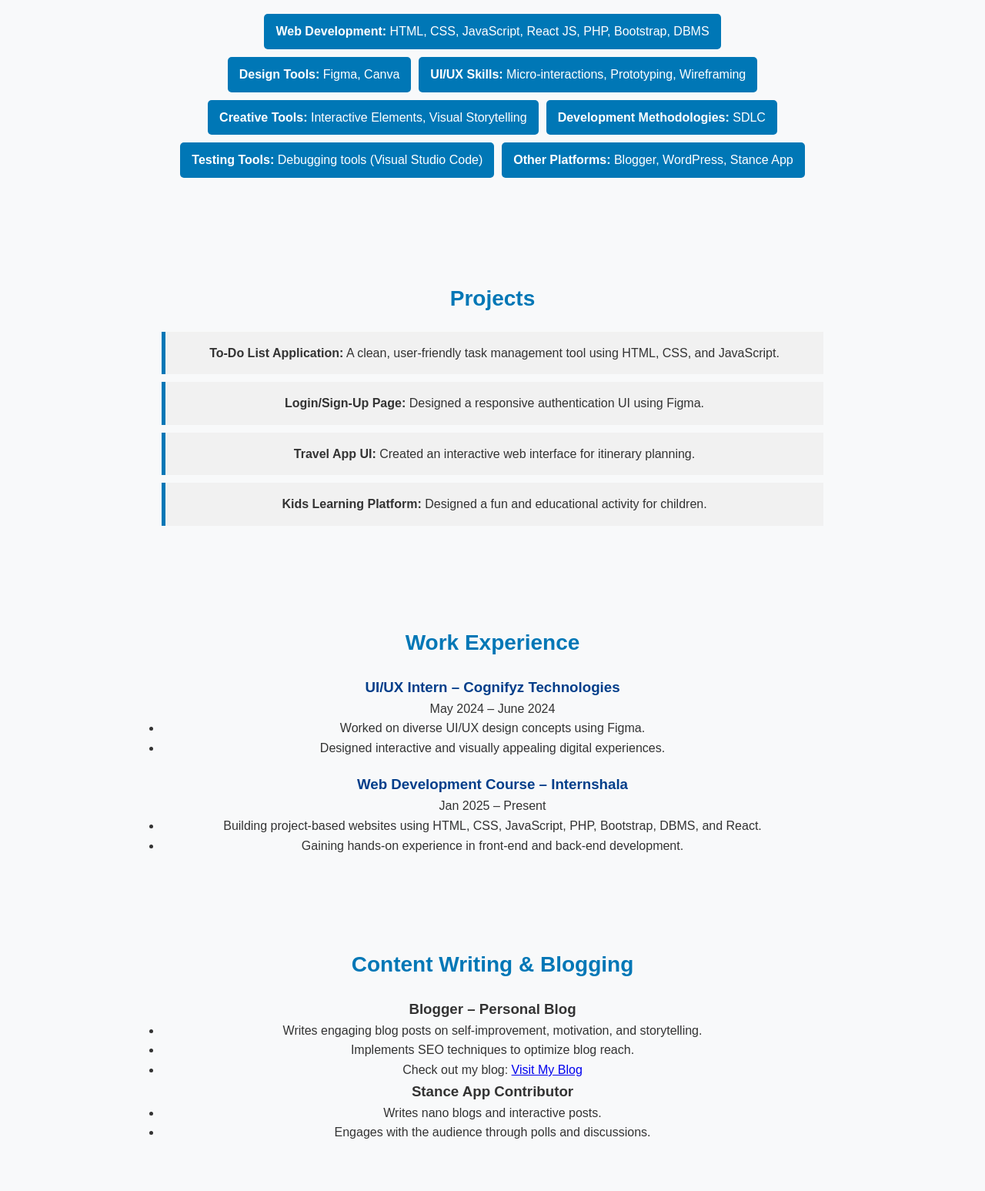
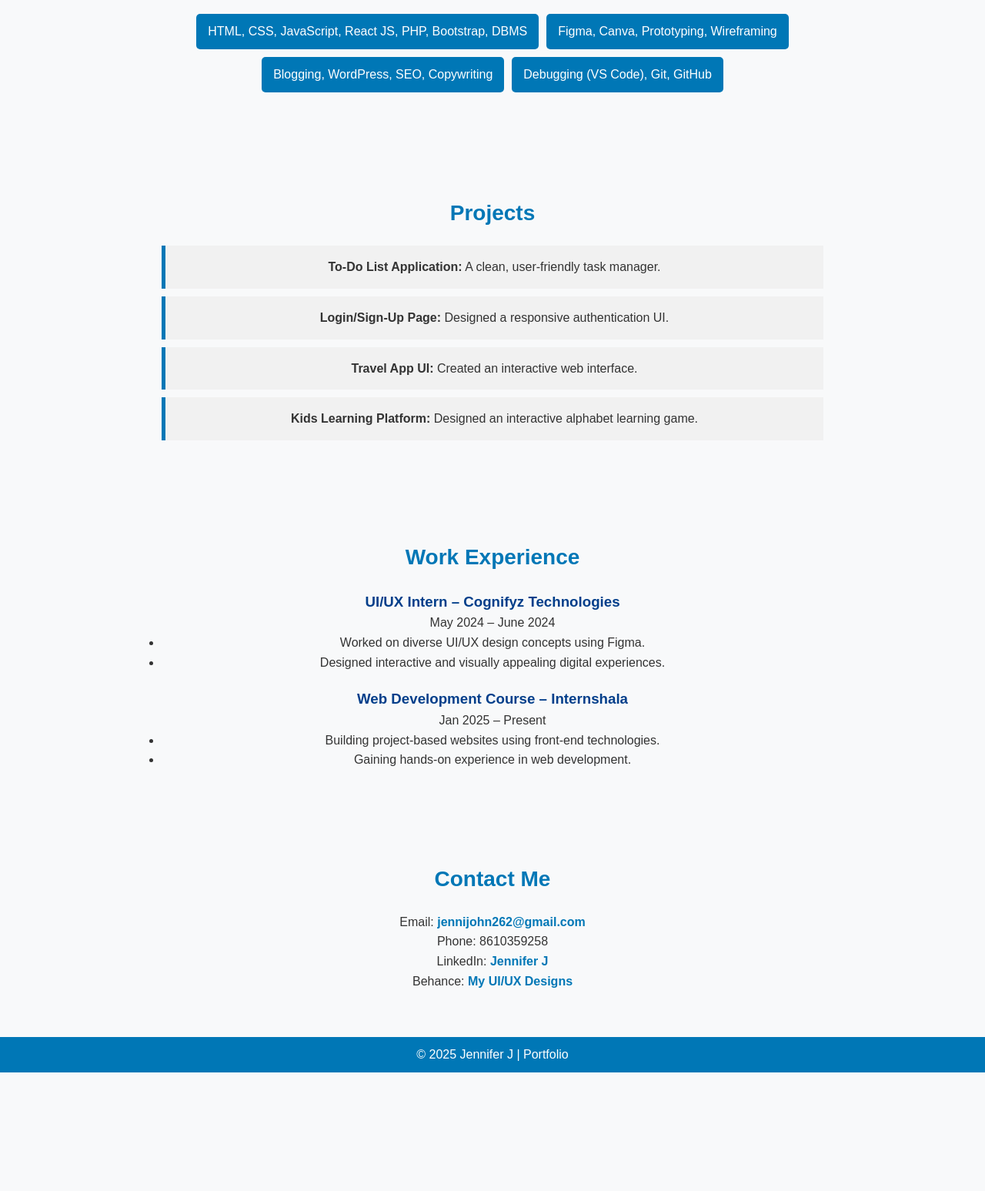
Before and after one commit to Jennifer262/Jennifer-portfolio, a plain HTML site: page index.html in a window 1280 px wide. Shown: the part 587-2134 px from the top of the page at 77% size. After the commit the page ends 1980 px from the top, so only its background shows below. Drawn offline with Linux system fonts and the light colour scheme.

Commit message:
Update index.html

```diff
--- a/index.html
+++ b/index.html
@@ -7,9 +7,11 @@
     <link rel="stylesheet" href="style.css">
 </head>
 <body>
+
+    <!-- Header Section -->
     <header>
         <h1>Jennifer J</h1>
-    <p>UI/UX Designer | Web Developer | Content Creator</p>
+        <p><span id="typing-text"></span></p>
         <nav>
             <ul>
                 <li><a href="#about">About</a></li>
@@ -19,40 +21,40 @@
                 <li><a href="#contact">Contact</a></li>
             </ul>
         </nav>
+        <button id="dark-mode-toggle">🌙 Toggle Dark Mode</button>
     </header>
 
-
-
+    <!-- About Me Section -->
     <section id="about">
         <h2>About Me</h2>
         <p>I am an aspiring <strong>UI/UX designer, web developer, and content writer</strong> passionate about crafting seamless digital experiences.
         Skilled in <strong>front-end technologies, user interface design, and content creation</strong>, I love enhancing user engagement
         through innovative designs, intuitive web applications, and compelling storytelling.</p>
     </section>
+
+    <!-- Skills Section -->
     <section id="skills">
         <h2>Skills & Expertise</h2>
         <ul>
-        <li><strong>Web Development:</strong> HTML, CSS, JavaScript, React JS, PHP, Bootstrap, DBMS</li>
-        <li><strong>Design Tools:</strong> Figma, Canva</li>
-        <li><strong>UI/UX Skills:</strong> Micro-interactions, Prototyping, Wireframing</li>
-        <li><strong>Creative Tools:</strong> Interactive Elements, Visual Storytelling</li>
-        <li><strong>Development Methodologies:</strong> SDLC</li>
-        <li><strong>Testing Tools:</strong> Debugging tools (Visual Studio Code)</li>
-        <li><strong>Other Platforms:</strong> Blogger, WordPress, Stance App</li>
+            <li>HTML, CSS, JavaScript, React JS, PHP, Bootstrap, DBMS</li>
+            <li>Figma, Canva, Prototyping, Wireframing</li>
+            <li>Blogging, WordPress, SEO, Copywriting</li>
+            <li>Debugging (VS Code), Git, GitHub</li>
         </ul>
     </section>
 
+    <!-- Projects Section -->
     <section id="projects">
         <h2>Projects</h2>
         <ul>
-        <li><strong>To-Do List Application:</strong> A clean, user-friendly task management tool using HTML, CSS, and JavaScript.</li>
-        <li><strong>Login/Sign-Up Page:</strong> Designed a responsive authentication UI using Figma.</li>
-        <li><strong>Travel App UI:</strong> Created an interactive web interface for itinerary planning.</li>
-        <li><strong>Kids Learning Platform:</strong> Designed a fun and educational activity for children.</li>
+            <li><strong>To-Do List Application:</strong> A clean, user-friendly task manager.</li>
+            <li><strong>Login/Sign-Up Page:</strong> Designed a responsive authentication UI.</li>
+            <li><strong>Travel App UI:</strong> Created an interactive web interface.</li>
+            <li><strong>Kids Learning Platform:</strong> Designed an interactive alphabet learning game.</li>
         </ul>
     </section>
 
-
+    <!-- Experience Section -->
     <section id="experience">
         <h2>Work Experience</h2>
         <h3>UI/UX Intern – Cognifyz Technologies</h3>
@@ -65,27 +67,12 @@
         <h3>Web Development Course – Internshala</h3>
         <p>Jan 2025 – Present</p>
         <ul>
-        <li>Building project-based websites using HTML, CSS, JavaScript, PHP, Bootstrap, DBMS, and React.</li>
-        <li>Gaining hands-on experience in front-end and back-end development.</li>
-    </ul>
-</section>
-<section id="blog">
-    <h2>Content Writing & Blogging</h2>
-
-    <h3>Blogger – Personal Blog</h3>
-    <ul>
-        <li>Writes engaging blog posts on self-improvement, motivation, and storytelling.</li>
-        <li>Implements SEO techniques to optimize blog reach.</li>
-        <li>Check out my blog: <a href="https://jennijohn002.blogspot.com/" target="_blank">Visit My Blog</a></li>
-    </ul>
-
-    <h3>Stance App Contributor</h3>
-    <ul>
-        <li>Writes nano blogs and interactive posts.</li>
-        <li>Engages with the audience through polls and discussions.</li>
+            <li>Building project-based websites using front-end technologies.</li>
+            <li>Gaining hands-on experience in web development.</li>
         </ul>
     </section>
 
+    <!-- Contact Section -->
     <section id="contact">
         <h2>Contact Me</h2>
         <p>Email: <a href="mailto:jennijohn262@gmail.com">jennijohn262@gmail.com</a></p>
@@ -94,10 +81,10 @@
         <p>Behance: <a href="https://www.behance.net/jennijohn" target="_blank">My UI/UX Designs</a></p>
     </section>
 
-
-
     <footer>
         <p>© 2025 Jennifer J | Portfolio</p>
     </footer>
+
+    <script src="script.js"></script>
 </body>
 </html>
```
Lines whose indentation alone changed are shown as unchanged.
